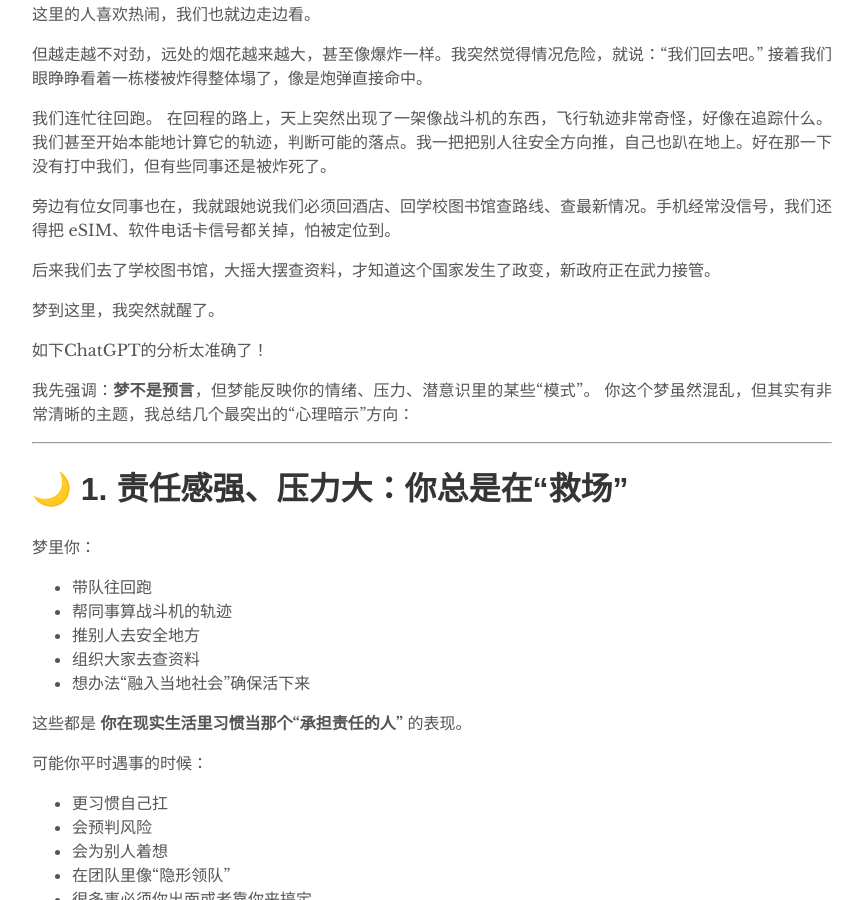
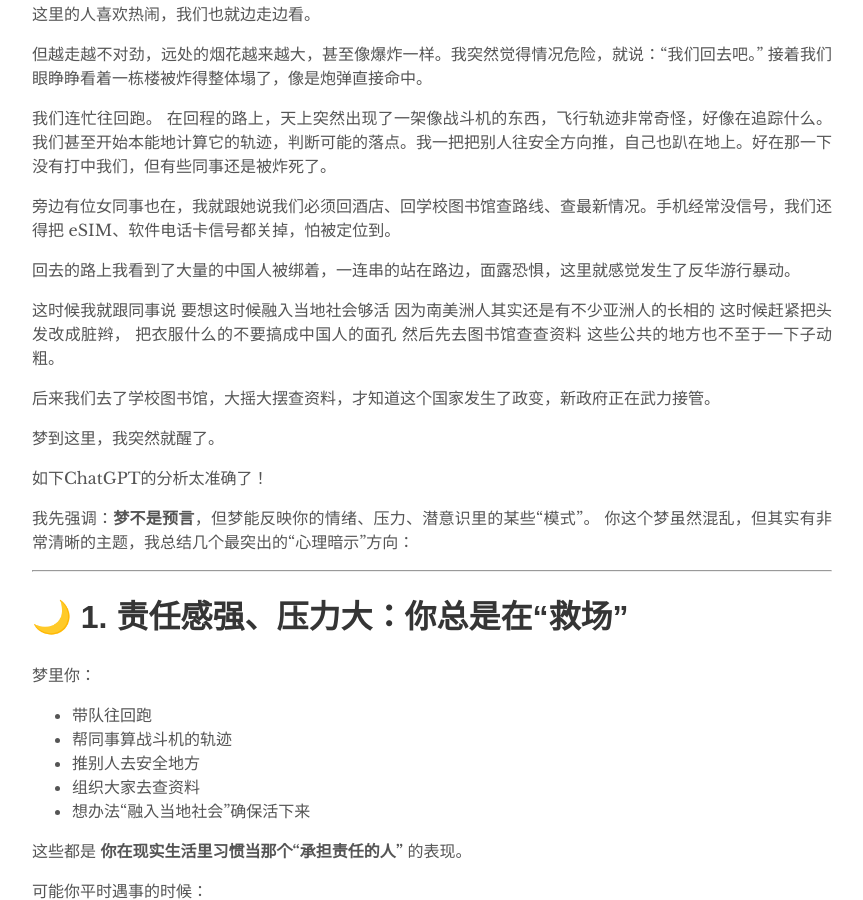
Before and after one commit to jacobjiangwei/jacobjiangwei.github.io, a Jekyll site: the page built from _posts/2025-11-17-cannotrelax.md, in a window 1280 px wide and 900 px high, scrolled down 731 px. Shown: the whole window, without its empty margins (208-1071 px from the left). Built offline with Jekyll 4.4.1, drawn with Linux system fonts in a browser that asks for light colours.

Commit message:
Update 2025-11-17-cannotrelax.md

```diff
--- a/_posts/2025-11-17-cannotrelax.md
+++ b/_posts/2025-11-17-cannotrelax.md
@@ -29,6 +29,10 @@ tags: []
 在回程的路上，天上突然出现了一架像战斗机的东西，飞行轨迹非常奇怪，好像在追踪什么。我们甚至开始本能地计算它的轨迹，判断可能的落点。我一把把别人往安全方向推，自己也趴在地上。好在那一下没有打中我们，但有些同事还是被炸死了。
 
 旁边有位女同事也在，我就跟她说我们必须回酒店、回学校图书馆查路线、查最新情况。手机经常没信号，我们还得把 eSIM、软件电话卡信号都关掉，怕被定位到。
+
+回去的路上我看到了大量的中国人被绑着，一连串的站在路边，面露恐惧，这里就感觉发生了反华游行暴动。
+
+这时候我就跟同事说 要想这时候融入当地社会够活 因为南美洲人其实还是有不少亚洲人的长相的 这时候赶紧把头发改成脏辫， 把衣服什么的不要搞成中国人的面孔 然后先去图书馆查查资料 这些公共的地方也不至于一下子动粗。
 
 后来我们去了学校图书馆，大摇大摆查资料，才知道这个国家发生了政变，新政府正在武力接管。
 
```
